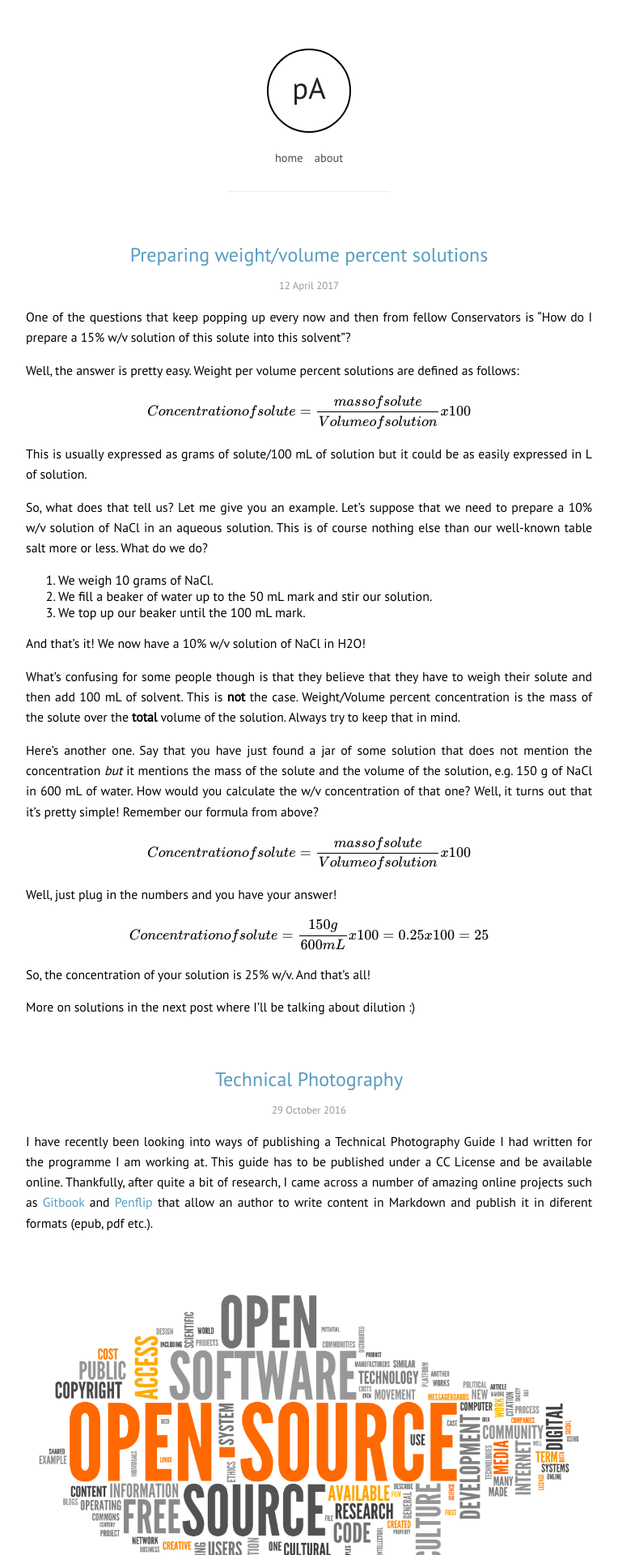
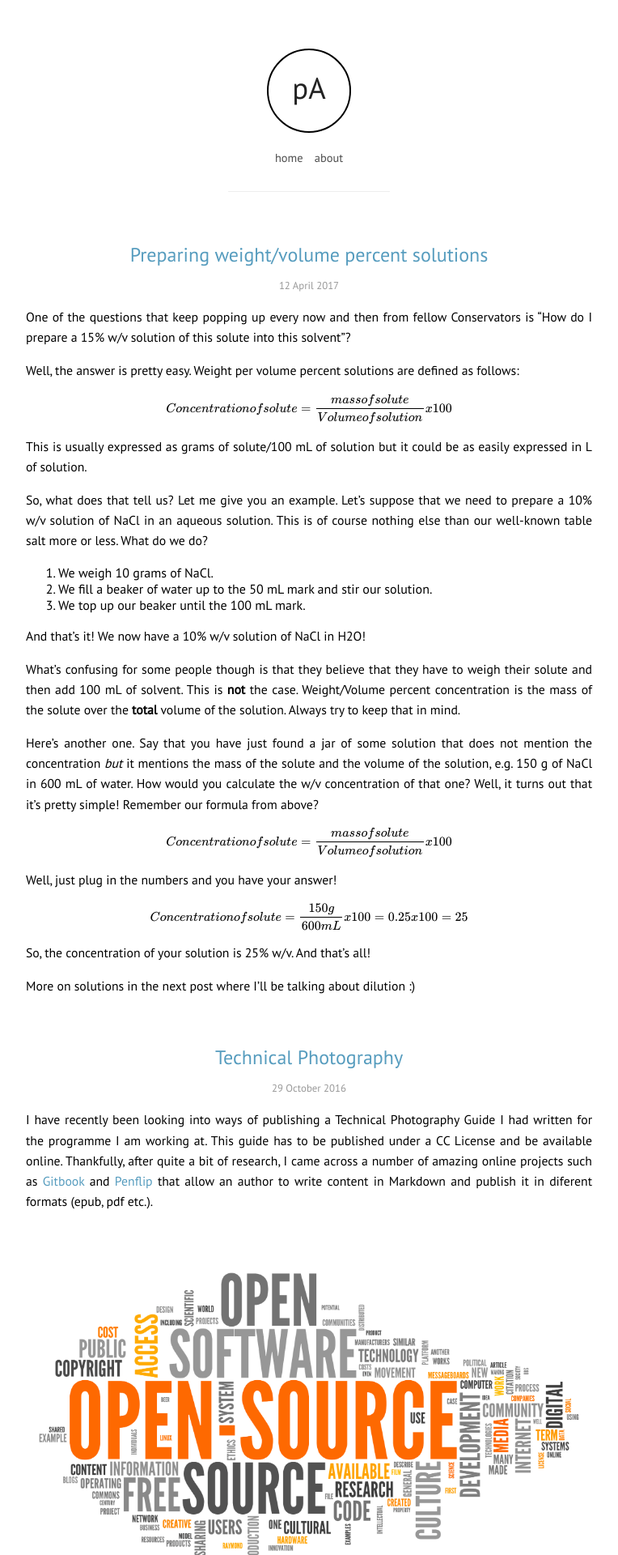
Before and after one commit to pgalatis/pgalatis.github.io, a Jekyll site: the page built from index.html, in a window 1280 px wide. Shown: the top 1920 px of the page at 81% size, without its empty margins (258-1022 px from the left). Built offline with Jekyll 4.4.1, drawn with Linux system fonts in a browser that asks for light colours; nearby versions of some CDN libraries; formulas are drawn with MathJax 3; the list of posts is cut into pages by our own code.

Commit message:
Update style.css

```diff
--- a/css/style.css
+++ b/css/style.css
@@ -85,6 +85,10 @@ p.timestamp {
 .main p a {
 	color: #569cbe;
 	text-decoration: none;
+}
+
+.MathJax {
+	font-size: 1rem !important;
 }
 
 header[role="banner"]:after {
```
